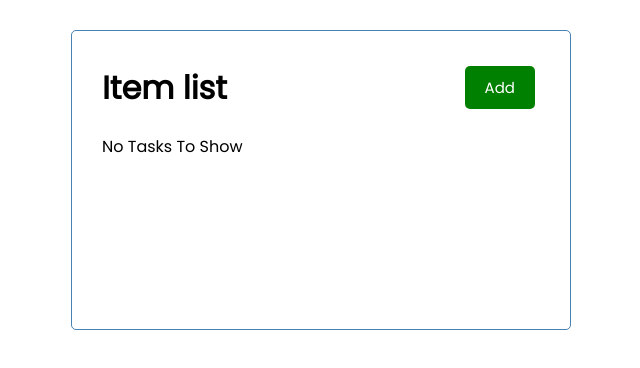
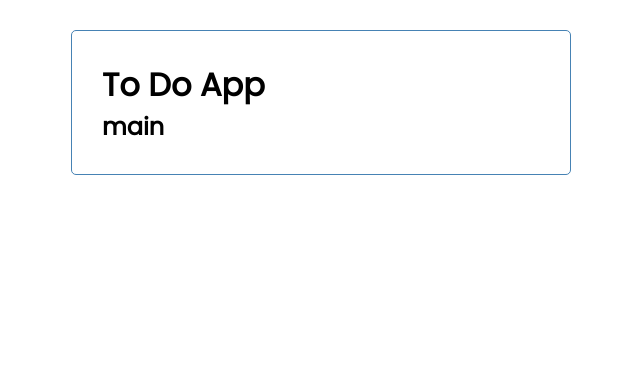
Before and after one commit to Mr-Zee/list-Items, a React (Create React App) app: page / in a window 1280 px wide. Shown: the top 368 px of the page, without its empty margins (319-959 px from the left). Built offline with nearby package versions, Linux system fonts and the light colour scheme.

Commit message:
basic layout

```diff
--- a/src/App.js
+++ b/src/App.js
@@ -1,65 +1,12 @@
-import { useState } from 'react'
+import Header from './components/Header'
+import Main from './components/Main'
+const App = () => {
+  return (
+      <div className='container'>
+        <Header/>
+        <Main/>
+      </div>
 
-import Header from './components/Header'
-
-import Tasks from './components/Tasks'
-import AddTask from './components/AddTask'
-
-
-const App = () => {
-  const [showAddTask, setShowAddTask] = useState(false)
-  const [tasks, setTasks] = useState([])
-
-
-  // Add Task
-  const addTask = (task) => {
-
-
-    const id = Math.floor(Math.random() * 10000) + 1
-    const newTask = { id, ...task }
-    setTasks([...tasks, newTask])
-  }
-
-  // Delete Task
-  const deleteTask =  (id) => {
-
-       setTasks(tasks.filter((task) => task.id !== id))
-
-  }
-
-  // Toggle Reminder
-  const toggleReminder =  (id) => {
-
-
-    setTasks(
-      tasks.map((task) =>
-        task.id === id ? { ...task, reminder: !task.reminder } : task
-      )
-    )
-  }
-
-  return (
-
-      <div className='container'>
-        <Header
-          onAdd={() => setShowAddTask(!showAddTask)}
-          showAdd={showAddTask}
-        />
-
-              {showAddTask && <AddTask onAdd={addTask} />}
-              {tasks.length > 0 ? (
-                <Tasks
-                  tasks={tasks}
-                  onDelete={deleteTask}
-                  onToggle={toggleReminder}
-                />
-              ) : (
-                'No Tasks To Show'
-
-
-          )}
-
-      </div>
 
   )
 }
--- a/src/components/AddTask.js
+++ /dev/null
@@ -1,40 +0,0 @@
-import { useState } from 'react'
-
-const AddTask = ({ onAdd }) => {
-  const [text, setText] = useState('')
-  const [day, setDay] = useState('')
-  const [reminder, setReminder] = useState(false)
-
-  const onSubmit = (e) => {
-    e.preventDefault()
-
-    if (!text) {
-      alert('Please add a task')
-      return
-    }
-
-    onAdd({ text, day, reminder })
-
-    setText('')
-    setDay('')
-    setReminder(false)
-  }
-
-  return (
-    <form className='add-form' onSubmit={onSubmit}>
-      <div className='form-control'>
-        <label>Task</label>
-        <input
-          type='text'
-          placeholder='Add Task'
-          value={text}
-          onChange={(e) => setText(e.target.value)}
-        />
-      </div>
-
-      <input type='submit' value='Save Task' className='btn btn-block' />
-    </form>
-  )
-}
-
-export default AddTask
--- a/src/components/Button.js
+++ /dev/null
@@ -1,25 +0,0 @@
-import PropTypes from 'prop-types'
-
-const Button = ({ color, text, onClick }) => {
-  return (
-    <button
-      onClick={onClick}
-      style={{ backgroundColor: color }}
-      className='btn'
-    >
-      {text}
-    </button>
-  )
-}
-
-Button.defaultProps = {
-  color: 'steelblue',
-}
-
-Button.propTypes = {
-  text: PropTypes.string,
-  color: PropTypes.string,
-  onClick: PropTypes.func,
-}
-
-export default Button
--- a/src/components/Header.js
+++ b/src/components/Header.js
@@ -1,32 +1,8 @@
-import PropTypes from 'prop-types'
-
-import Button from './Button'
-
-const Header = ({ title, onAdd, showAdd }) => {
-
-
+const Header = ( ) => {
   return (
-    <header className='header'>
-      <h1>{title}</h1>
-
-        <Button
-          color={showAdd ? 'red' : 'green'}
-          text={showAdd ? 'Close' : 'Add'}
-          onClick={onAdd}
-        />
-
-    </header>
+    <div className='header'>
+      <h1>To Do App</h1>
+    </div>
   )
 }
-
-Header.defaultProps = {
-  title: 'Item list',
-}
-
-Header.propTypes = {
-  title: PropTypes.string.isRequired,
-}
-
-
-
 export default Header
--- /dev/null
+++ b/src/components/Main.js
@@ -0,0 +1,9 @@
+const Main = ( ) => {
+    return(
+        <div className="main">
+            <h2>main</h2>
+        </div>
+    )
+}
+
+export default Main
--- a/src/components/Task.js
+++ /dev/null
@@ -1,21 +0,0 @@
-import { FaTimes } from 'react-icons/fa'
-
-const Task = ({ task, onDelete, onToggle }) => {
-  return (
-    <div
-      className={`task ${task.reminder && 'reminder'}`}
-      onDoubleClick={() => onToggle(task.id)}
-    >
-      <h3>
-        {task.text}{' '}
-        <FaTimes
-          style={{ color: 'red', cursor: 'pointer' }}
-          onClick={() => onDelete(task.id)}
-        />
-      </h3>
-      <p>{task.day}</p>
-    </div>
-  )
-}
-
-export default Task
--- a/src/components/Tasks.js
+++ /dev/null
@@ -1,13 +0,0 @@
-import Task from './Task'
-
-const Tasks = ({ tasks, onDelete, onToggle }) => {
-  return (
-    <>
-      {tasks.map((task, index) => (
-        <Task key={index} task={task} onDelete={onDelete} onToggle={onToggle} />
-      ))}
-    </>
-  )
-}
-
-export default Tasks
--- a/src/index.css
+++ b/src/index.css
@@ -13,99 +13,8 @@ body {
     max-width: 500px;
     margin: 30px auto;
     overflow: auto;
-    min-height: 300px;
+    min-height: 100px;
     border: 1px solid steelblue;
     padding: 30px;
     border-radius: 5px;
 }
-
-.header {
-    display: flex;
-    justify-content: space-between;
-    align-items: center;
-    margin-bottom: 20px;
-}
-
-.btn {
-    display: inline-block;
-    background: #000;
-    color: #fff;
-    border: none;
-    padding: 10px 20px;
-    margin: 5px;
-    border-radius: 5px;
-    cursor: pointer;
-    text-decoration: none;
-    font-size: 15px;
-    font-family: inherit;
-}
-
-.btn:focus {
-    outline: none;
-}
-
-.btn:active {
-    transform: scale(0.98);
-}
-
-.btn-block {
-    display: block;
-    width: 100%;
-}
-
-.task {
-    background: #f4f4f4;
-    margin: 5px;
-    padding: 10px 20px;
-    cursor: pointer;
-}
-
-.task.reminder {
-    border-left: 5px solid green;
-}
-
-.task h3 {
-    display: flex;
-    align-items: center;
-    justify-content: space-between;
-}
-
-.add-form {
-    margin-bottom: 40px;
-}
-
-.form-control {
-    margin: 20px 0;
-}
-
-.form-control label {
-    display: block;
-}
-
-.form-control input {
-    width: 100%;
-    height: 40px;
-    margin: 5px;
-    padding: 3px 7px;
-    font-size: 17px;
-}
-
-.form-control-check {
-    display: flex;
-    align-items: center;
-    justify-content: space-between;
-}
-
-.form-control-check label {
-    flex: 1;
-}
-
-.form-control-check input {
-    flex: 2;
-    height: 20px;
-}
-
-footer {
-    margin-top: 30px;
-    text-align: center;
-}
```
